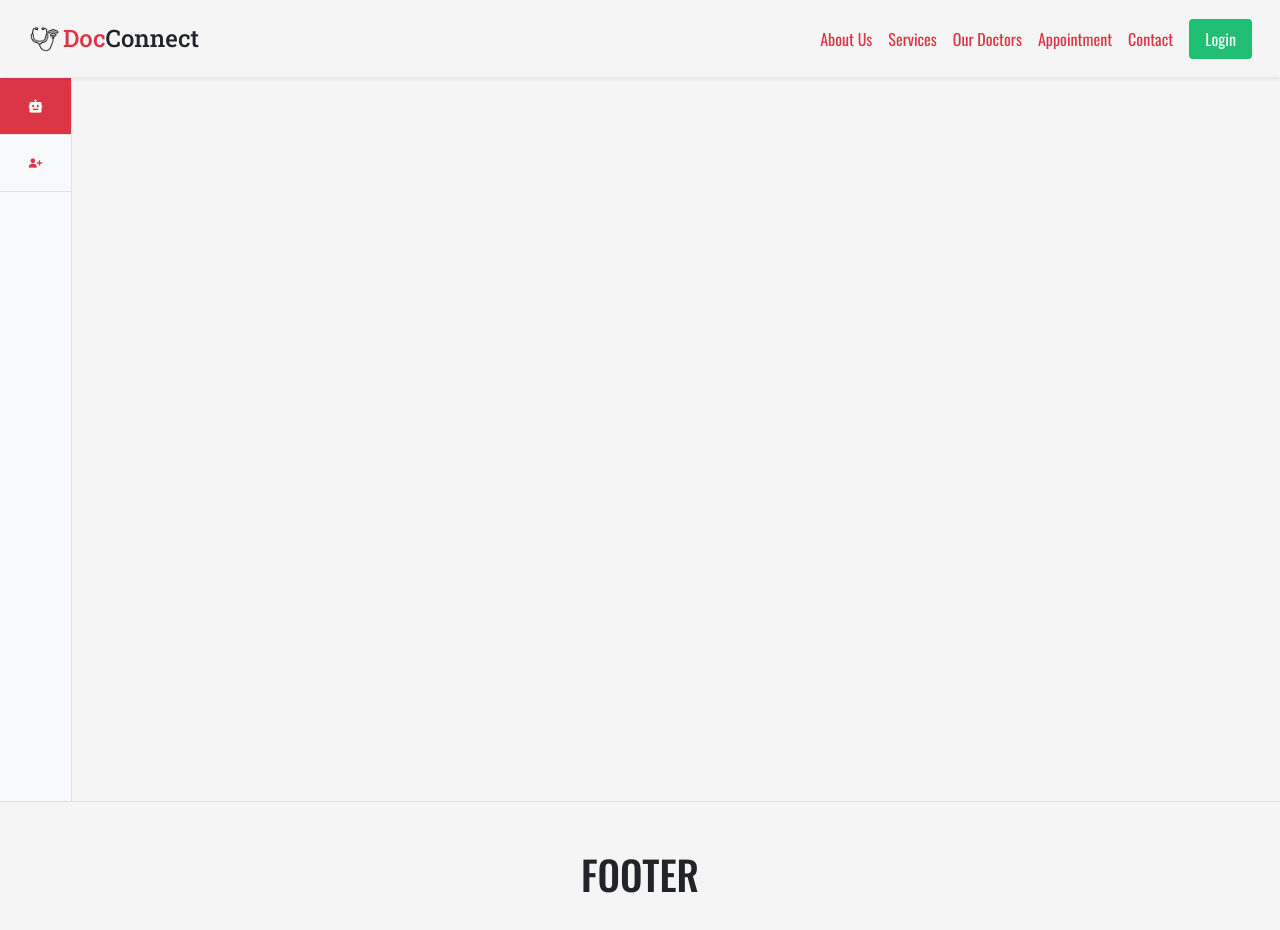
After one commit to frnkln-olvrs/DocConnect, a PHP site: page /user/chat.php in a window 1280 px wide. The commit adds this page. Run offline with PHP 8.4, Linux system fonts and the light colour scheme; some libraries are stand-ins or nearby versions.

Commit message:
chat - sidepanel

```diff
--- a/css/style.css
+++ b/css/style.css
@@ -200,6 +200,16 @@ section#services .card {
   width: 1px;
 }
 
+/* CHAT.PHP CHAT SECTION */
+section#chat {
+  height: calc(100vh - 77px);
+  margin-top: 30px; /* This will shift the #chat section down by 30px */
+}
+
+section#chat .bx::before {
+  width: 25px;
+}
+
 @media (max-width:450px) {
 	section.main .img {
 		display: none;
--- a/includes/footer.php
+++ b/includes/footer.php
@@ -1,3 +1,3 @@
-<footer class="pt-4 my-md-5 pt-md-5 border-top">
+<footer class="py-4 pt-md-5 border-top">
   <h1 class="d-flex justify-content-center">FOOTER</h1>
 </footer>
--- /dev/null
+++ b/user/chat.php
@@ -0,0 +1,34 @@
+<!DOCTYPE html>
+<html lang="en">
+<?php
+  $title = 'Appointment';
+	include '../includes/head.php';
+?>
+<body class="pt-5">
+  <?php
+    require_once ('../includes/header.php');
+  ?>
+
+  <section id="chat" class="padding-medium">
+    <div class="d-flex flex-column flex-shrink-0 bg-light h-100 border-end" style="width: 4.5rem;">
+      <ul class="nav nav-pills nav-flush flex-column mb-auto text-center">
+        <li class="nav-item">
+          <a href="#" class="nav-link active py-3 border-bottom rounded-0" aria-current="page" title="" data-bs-toggle="tooltip" data-bs-placement="right" data-bs-original-title="chatbot">
+            <i class='bx bxs-bot'></i>
+          </a>
+        </li>
+        <li>
+          <a href="#" class="nav-link py-3 border-bottom rounded-0" title="" data-bs-toggle="tooltip" data-bs-placement="right" data-bs-original-title="chatdoc">
+            <i class='bx bxs-user-plus'></i>
+          </a>
+        </li>
+      </ul>
+    </div>
+  </section>
+
+  <?php
+    require_once ('../includes/footer.php');
+  ?>
+
+</body>
+</html>
```
